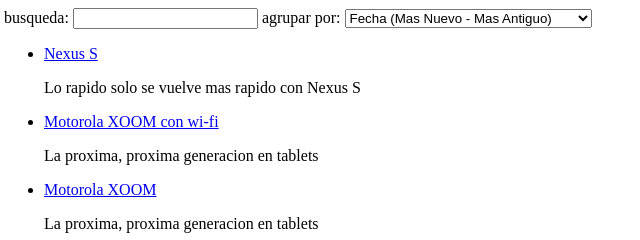
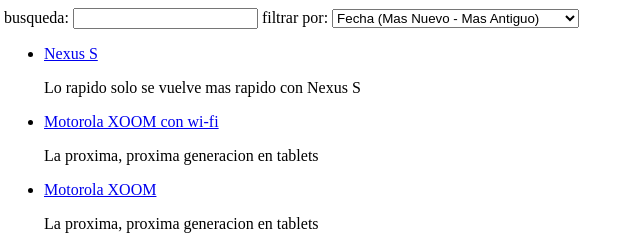
Before and after one commit to DavidCastroJ/Primer-repositorio, a website: page app/index.html in a window 1280 px wide. Shown: the top 240 px of the page, 4-644 px from the left. Drawn offline with nearby package versions, Linux system fonts and the light colour scheme; some packages are replaced by stand-ins of ours.

Commit message:
Se cambio el titulo de la etiqueta de filtros en la lista de telefonos

```diff
--- a/app/views/phoneList.html
+++ b/app/views/phoneList.html
@@ -3,7 +3,7 @@
 				 busqueda:
 				 <input type="search" ng-model="query">
 
-				 agrupar por:
+				 filtrar por:
 				 <select  ng-model="order">
 
 				 	<option value="age">
```
